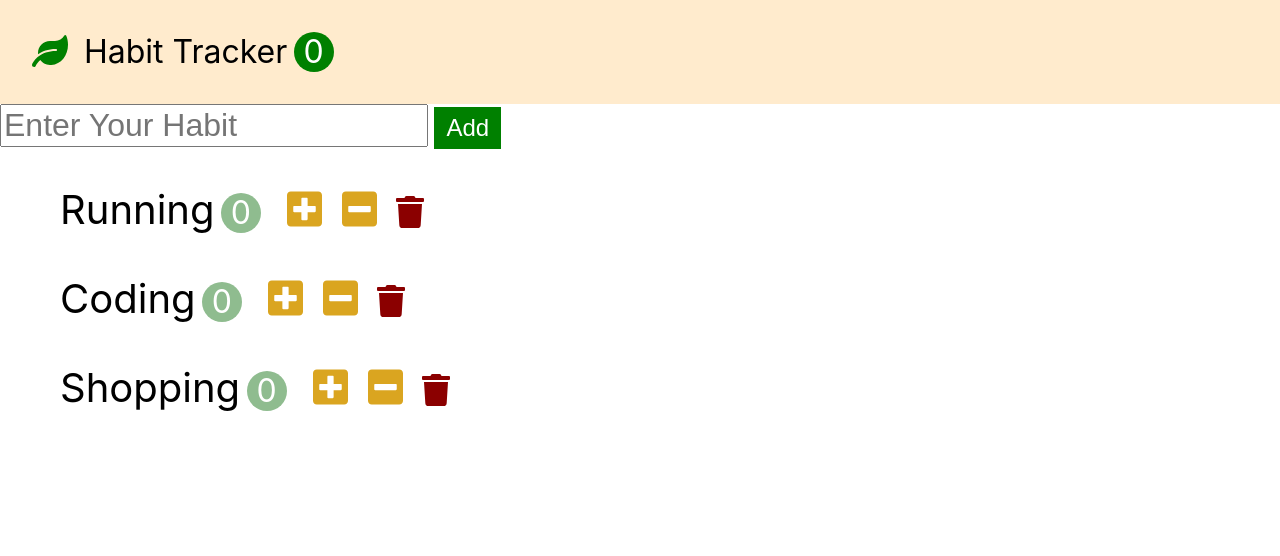
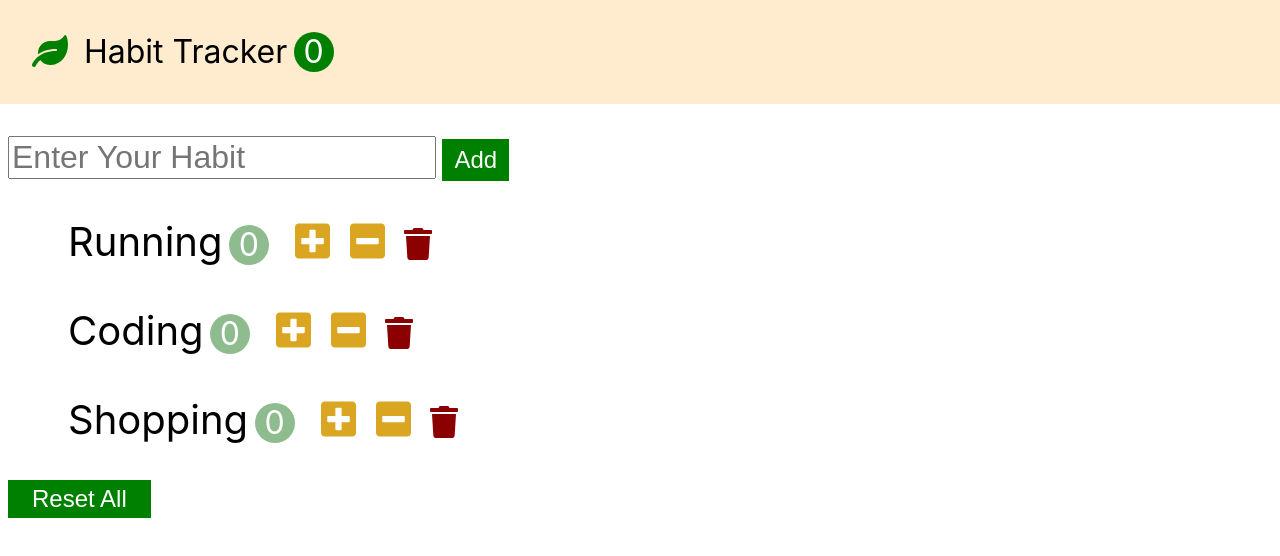
Before and after one commit to hanlee0519-ko/react_habit, a React (Create React App) app: page / in a window 1280 px wide. Shown: the top 556 px of the page. Built offline with nearby package versions, Linux system fonts and the light colour scheme.

Commit message:
Add Reset the Count

```diff
--- a/src/app.jsx
+++ b/src/app.jsx
@@ -34,9 +34,16 @@ class App extends Component {
 
   handleAdd = name => {
     const habits = [...this.state.habits, {id: Date.now(), name: name, count: 0}];
-    this.setState({ habits });
-    console.log(habits);
+    this.setState({ habits: habits });
   }
+
+  handleReset = () => {
+    const habits = this.state.habits.map(habit => {
+      habit.count = 0;
+      return habit;
+    })
+    this.setState({ habits: habits });
+  };
 
   render() {
     return(
@@ -50,6 +57,7 @@ class App extends Component {
         onDecrement={this.handleDecrement}
         onDelete={this.handleDelete}
         onAdd={this.handleAdd}
+        onReset={this.handleReset}
       />
       </>
     );
--- a/src/components/habits.jsx
+++ b/src/components/habits.jsx
@@ -21,7 +21,7 @@ class Habits extends Component {
 
   render() {
     return (
-    <>
+    <div className="habits">
       <HabitAddForm onAdd={this.handleAdd} />
       <ul>
         {this.props.habits.map(habit => (
@@ -34,7 +34,10 @@ class Habits extends Component {
           />
         ))}
       </ul>
-    </>
+      <button className="habits-reset" onClick={this.props.onReset}>
+        Reset All
+      </button>
+    </div>
     );
   }
 }
```
